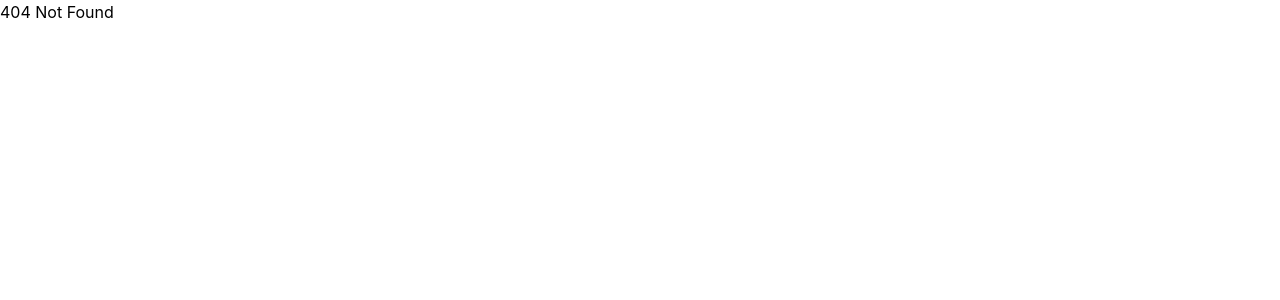
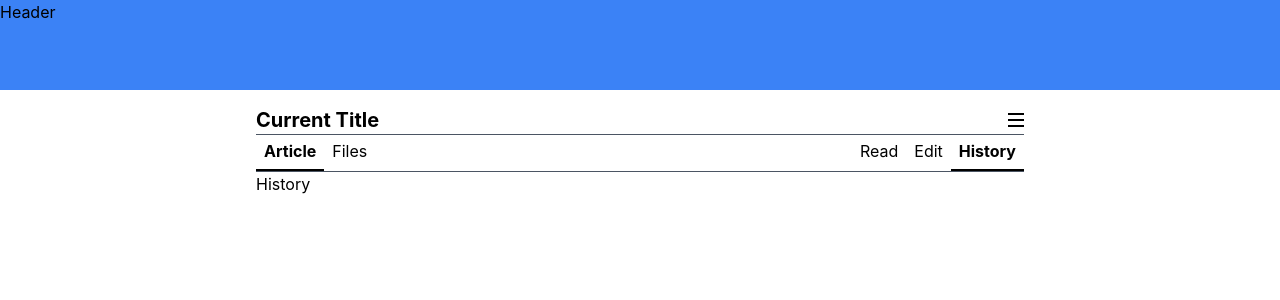
Before and after one commit to pinocchio-life-like/Finance_Info_Platform, a React (Vite) app in the folder client/: page /wiki/history in a window 1280 px wide. Before the commit this address had no page. Shown: the top 300 px of the page. Built offline with nearby package versions, Linux system fonts and the light colour scheme; sample sign-in values are in the browser's storage.

Commit message:
navigation

```diff
--- a/client/src/Routes/AppRoutes.jsx
+++ b/client/src/Routes/AppRoutes.jsx
@@ -47,7 +47,7 @@ function AppRoutes() {
         }
       />
       <Route
-        path="wiki/editor"
+        path="wiki/edit"
         element={
           <RoleBasedRoute role="admin">
             <PrivateRoute>
@@ -59,10 +59,12 @@ function AppRoutes() {
         }
       />
       <Route
-        path="preview"
+        path="wiki/history"
         element={
           <PrivateRoute>
-            <Preview />
+            <WikiHome>
+              <h1>History</h1>
+            </WikiHome>
           </PrivateRoute>
         }
       />
--- a/client/src/components/Wiki/WikiContent/MainContent.jsx
+++ b/client/src/components/Wiki/WikiContent/MainContent.jsx
@@ -1,8 +1,8 @@
-import { useState, useRef } from "react";
+import { useState, useRef, useEffect } from "react";
 import { useSelector } from "react-redux";
 import { FaPlus, FaTimes, FaChevronDown } from "react-icons/fa";
 import PropTypes from "prop-types";
-import { useLocation } from "react-router-dom";
+import { useLocation, useNavigate } from "react-router-dom";
 
 const MainContent = (props) => {
   const [isOpen, setIsOpen] = useState(false);
@@ -10,8 +10,23 @@ const MainContent = (props) => {
   const [activeLink, setActiveLink] = useState({ left: 0, right: 0 }); // Set Link 1 and Link 3 to be selected by default
   const buttonRef = useRef(null);
   const location = useLocation();
+  const navigate = useNavigate();
   const currentUrl = location.pathname;
-  console.log(currentUrl);
+  useEffect(() => {
+    switch (currentUrl) {
+      case "/wiki/articles":
+        setActiveLink({ left: 0, right: 0 });
+        break;
+      case "/wiki/edit":
+        setActiveLink({ left: 0, right: 1 });
+        break;
+      case "/wiki/history":
+        setActiveLink({ left: 0, right: 2 });
+        break;
+      default:
+        setActiveLink({ left: 0, right: 0 }); // default case if none of the above match
+    }
+  }, [currentUrl]);
 
   const userRole = useSelector((state) => state.user.userRole);
 
@@ -25,6 +40,21 @@ const MainContent = (props) => {
 
   const handleLink = (side, index) => {
     setActiveLink((prevState) => ({ ...prevState, [side]: index }));
+    if (side === "right") {
+      switch (index) {
+        case 0:
+          navigate("/wiki/articles");
+          break;
+        case 1:
+          navigate("/wiki/edit");
+          break;
+        case 2:
+          navigate("/wiki/history");
+          break;
+        default:
+          break;
+      }
+    }
   };
 
   return (
@@ -108,8 +138,7 @@ const MainContent = (props) => {
           {["Article", "Files"].map((link, index) => (
             <a
               key={index}
-              href="#"
-              className={`p-2 ${
+              className={`p-2 cursor-pointer ${
                 activeLink.left === index
                   ? "border-b-2 border-black font-bold"
                   : ""
@@ -124,8 +153,7 @@ const MainContent = (props) => {
           {["Read", "Edit", "History"].map((link, index) => (
             <a
               key={index}
-              href="#"
-              className={`p-2 ${
+              className={`p-2 cursor-pointer ${
                 activeLink.right === index
                   ? "border-b-2 border-black font-bold"
                   : ""
--- a/client/src/components/Wiki/WikiHome.jsx
+++ b/client/src/components/Wiki/WikiHome.jsx
@@ -4,7 +4,7 @@ import MainContent from "./WikiContent/MainContent";
 const WikiHome = (props) => {
   return (
     <div className="flex flex-col h-screen">
-      <header className="h-20 bg-blue-500">Header</header>
+      <header className="min-h-[90px] bg-blue-500">Header</header>
       <MainContent>{props.children}</MainContent>
     </div>
   );
```
